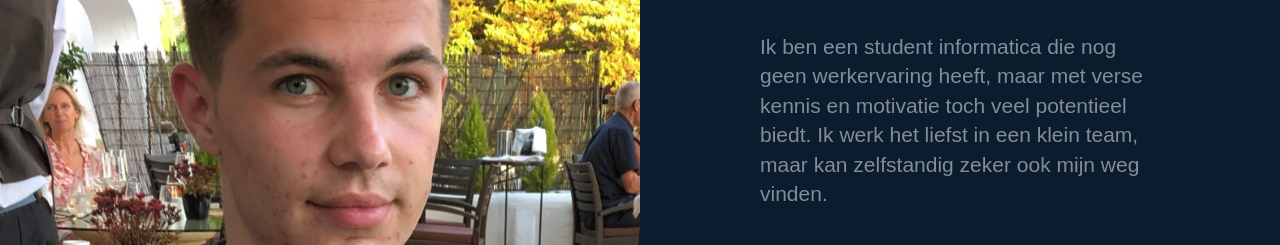
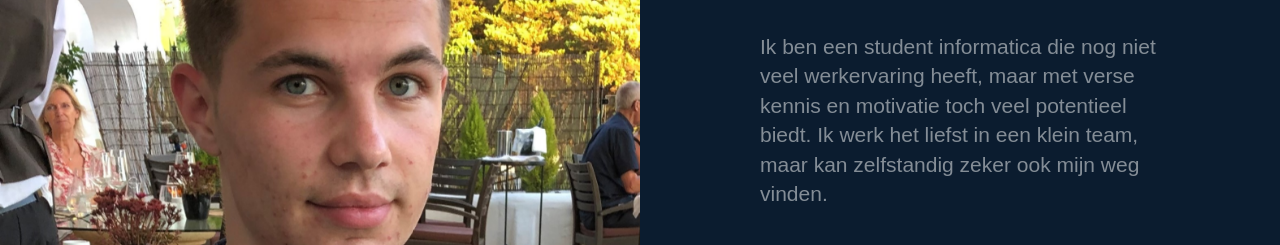
Before and after one commit to HoGDylan/HoGDylan.github.io, a plain HTML site: page index.html in a window 1280 px wide. Shown: the part 284-529 px from the top of the page. Drawn offline with nearby package versions, Linux system fonts and the light colour scheme; a script that the page names is missing.

Commit message:
Update index.html

```diff
--- a/index.html
+++ b/index.html
@@ -28,7 +28,7 @@ body {
       <div data-w-id="3fd5aeb3-22da-ed60-7286-0d11f16597d3" style="opacity:0" class="content">
         <div class="name">Dylan Rathé</div>
         <h2 class="tagline"><strong class="bold-text">Student. Programmer.</strong></h2>
-        <p class="bio">Ik ben een student informatica die nog geen werkervaring
+        <p class="bio">Ik ben een student informatica die nog niet veel werkervaring
           heeft, maar met verse kennis en motivatie toch veel
           potentieel biedt. Ik werk het liefst in een klein team, maar
           kan zelfstandig zeker ook mijn weg vinden.</p>
```
